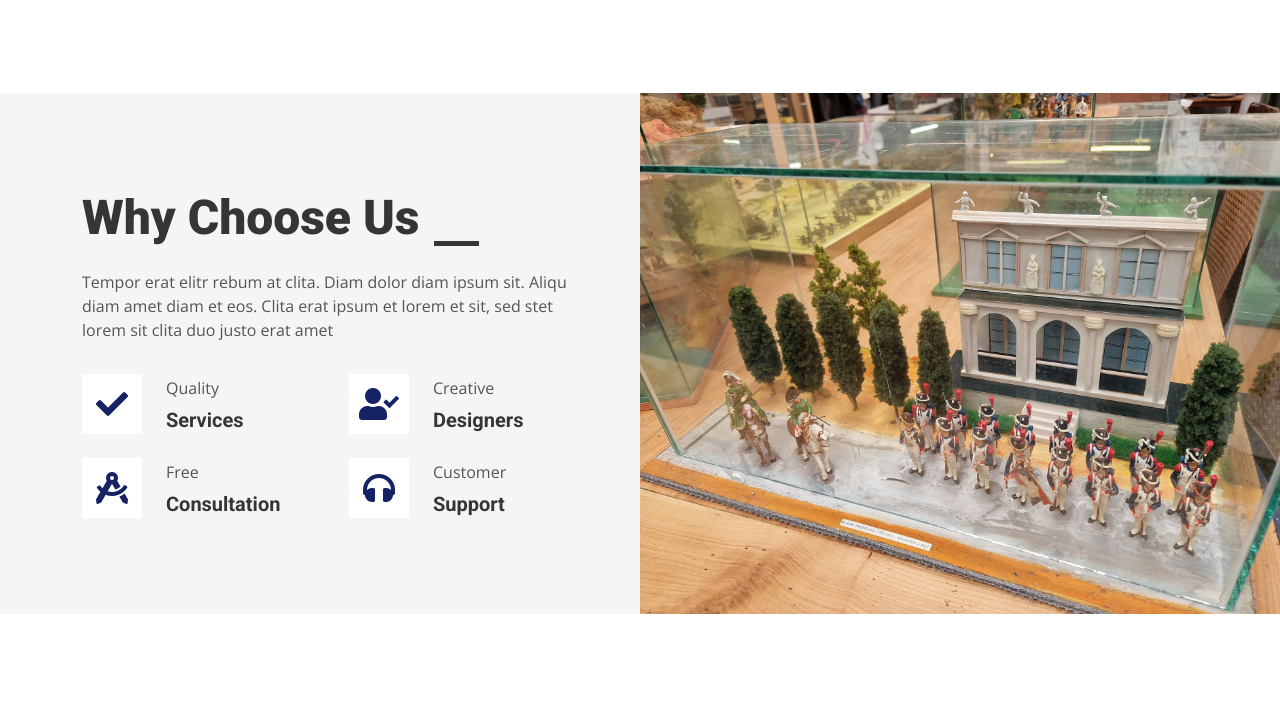
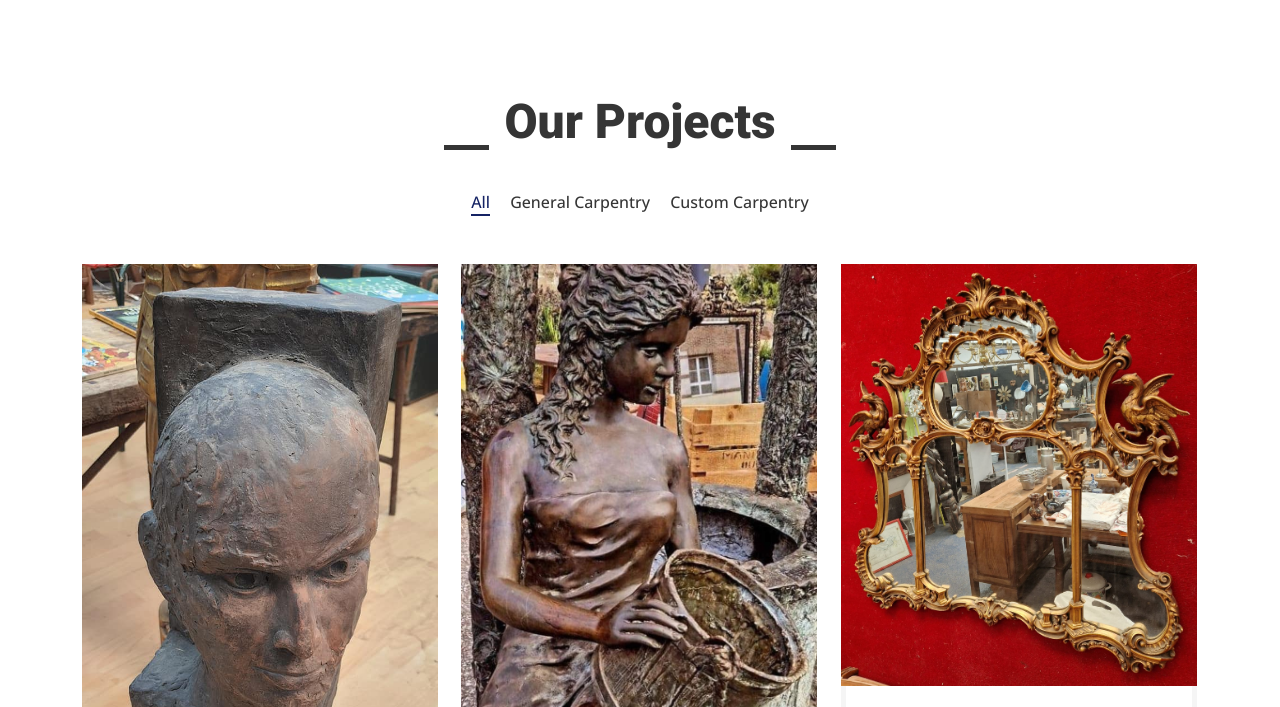
Before and after one commit to JoaoMatosSilva17/florstore, a plain HTML site: page index.html in a window 1280 px wide. Shown: the part 2626-3333 px from the top of the page. Drawn offline with nearby package versions, Linux system fonts and the light colour scheme.

Commit message:
"A lot of changes"

```diff
--- a/index.html
+++ b/index.html
@@ -348,82 +348,6 @@
     <!-- Service End -->
 
 
-    <!-- Feature Start -->
-    <div class="container-fluid bg-light overflow-hidden my-5 px-lg-0">
-        <div class="container feature px-lg-0">
-            <div class="row g-0 mx-lg-0">
-                <div class="col-lg-6 feature-text py-5 wow fadeIn" data-wow-delay="0.5s">
-                    <div class="p-lg-5 ps-lg-0">
-                        <div class="section-title text-start">
-                            <h1 class="display-5 mb-4">Why Choose Us</h1>
-                        </div>
-                        <p class="mb-4 pb-2">Tempor erat elitr rebum at clita. Diam dolor diam ipsum sit. Aliqu diam
-                            amet diam et eos. Clita erat ipsum et lorem et sit, sed stet lorem sit clita duo justo erat
-                            amet</p>
-                        <div class="row g-4">
-                            <div class="col-6">
-                                <div class="d-flex align-items-center">
-                                    <div class="d-flex flex-shrink-0 align-items-center justify-content-center bg-white"
-                                        style="width: 60px; height: 60px;">
-                                        <i class="fa fa-check fa-2x text-primary"></i>
-                                    </div>
-                                    <div class="ms-4">
-                                        <p class="mb-2">Quality</p>
-                                        <h5 class="mb-0">Services</h5>
-                                    </div>
-                                </div>
-                            </div>
-                            <div class="col-6">
-                                <div class="d-flex align-items-center">
-                                    <div class="d-flex flex-shrink-0 align-items-center justify-content-center bg-white"
-                                        style="width: 60px; height: 60px;">
-                                        <i class="fa fa-user-check fa-2x text-primary"></i>
-                                    </div>
-                                    <div class="ms-4">
-                                        <p class="mb-2">Creative</p>
-                                        <h5 class="mb-0">Designers</h5>
-                                    </div>
-                                </div>
-                            </div>
-                            <div class="col-6">
-                                <div class="d-flex align-items-center">
-                                    <div class="d-flex flex-shrink-0 align-items-center justify-content-center bg-white"
-                                        style="width: 60px; height: 60px;">
-                                        <i class="fa fa-drafting-compass fa-2x text-primary"></i>
-                                    </div>
-                                    <div class="ms-4">
-                                        <p class="mb-2">Free</p>
-                                        <h5 class="mb-0">Consultation</h5>
-                                    </div>
-                                </div>
-                            </div>
-                            <div class="col-6">
-                                <div class="d-flex align-items-center">
-                                    <div class="d-flex flex-shrink-0 align-items-center justify-content-center bg-white"
-                                        style="width: 60px; height: 60px;">
-                                        <i class="fa fa-headphones fa-2x text-primary"></i>
-                                    </div>
-                                    <div class="ms-4">
-                                        <p class="mb-2">Customer</p>
-                                        <h5 class="mb-0">Support</h5>
-                                    </div>
-                                </div>
-                            </div>
-                        </div>
-                    </div>
-                </div>
-                <div class="col-lg-6 pe-lg-0" style="min-height: 400px;">
-                    <div class="position-relative h-100">
-                        <img class="position-absolute img-fluid w-100 h-100" src="img/feature.jpg"
-                            style="object-fit: cover;" alt="">
-                    </div>
-                </div>
-            </div>
-        </div>
-    </div>
-    <!-- Feature End -->
-
-
     <!-- Projects Start -->
     <div class="container-xxl py-5">
         <div class="container">
@@ -557,9 +481,7 @@
                         <div class="section-title text-start">
                             <h1 class="display-5 mb-4">Consultation gratuite</h1>
                         </div>
-                        <p class="mb-4 pb-2">Tempor erat elitr rebum at clita. Diam dolor diam ipsum sit. Aliqu diam
-                            amet diam et eos. Clita erat ipsum et lorem et sit, sed stet lorem sit clita duo justo erat
-                            amet</p>
+                        <p class="mb-4 pb-2">Contactez-nous et bénéficiez d'une consultation gratuite.</p>
                         <form>
                             <div class="row g-3">
                                 <div class="col-12 col-sm-6">
```
